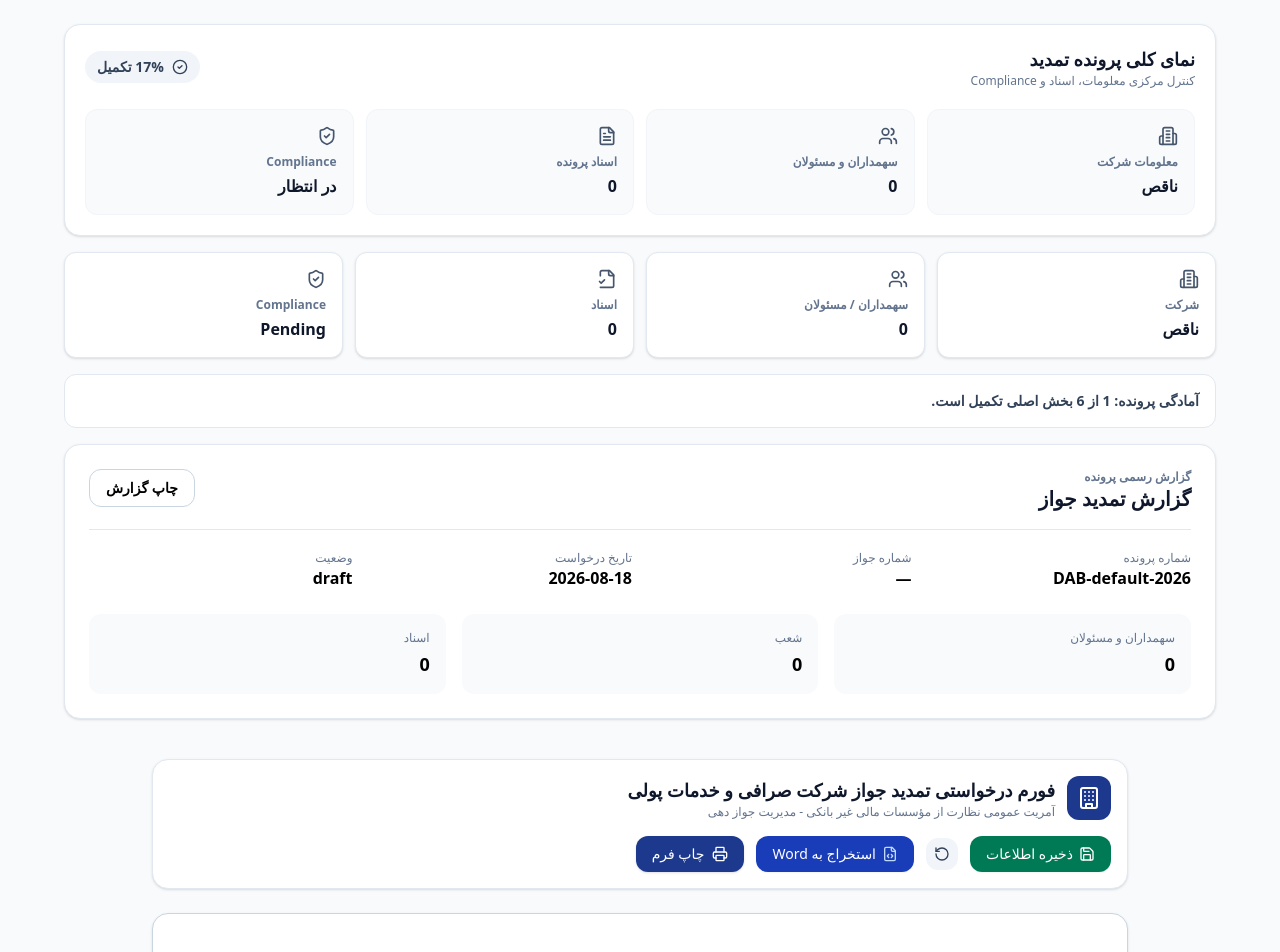
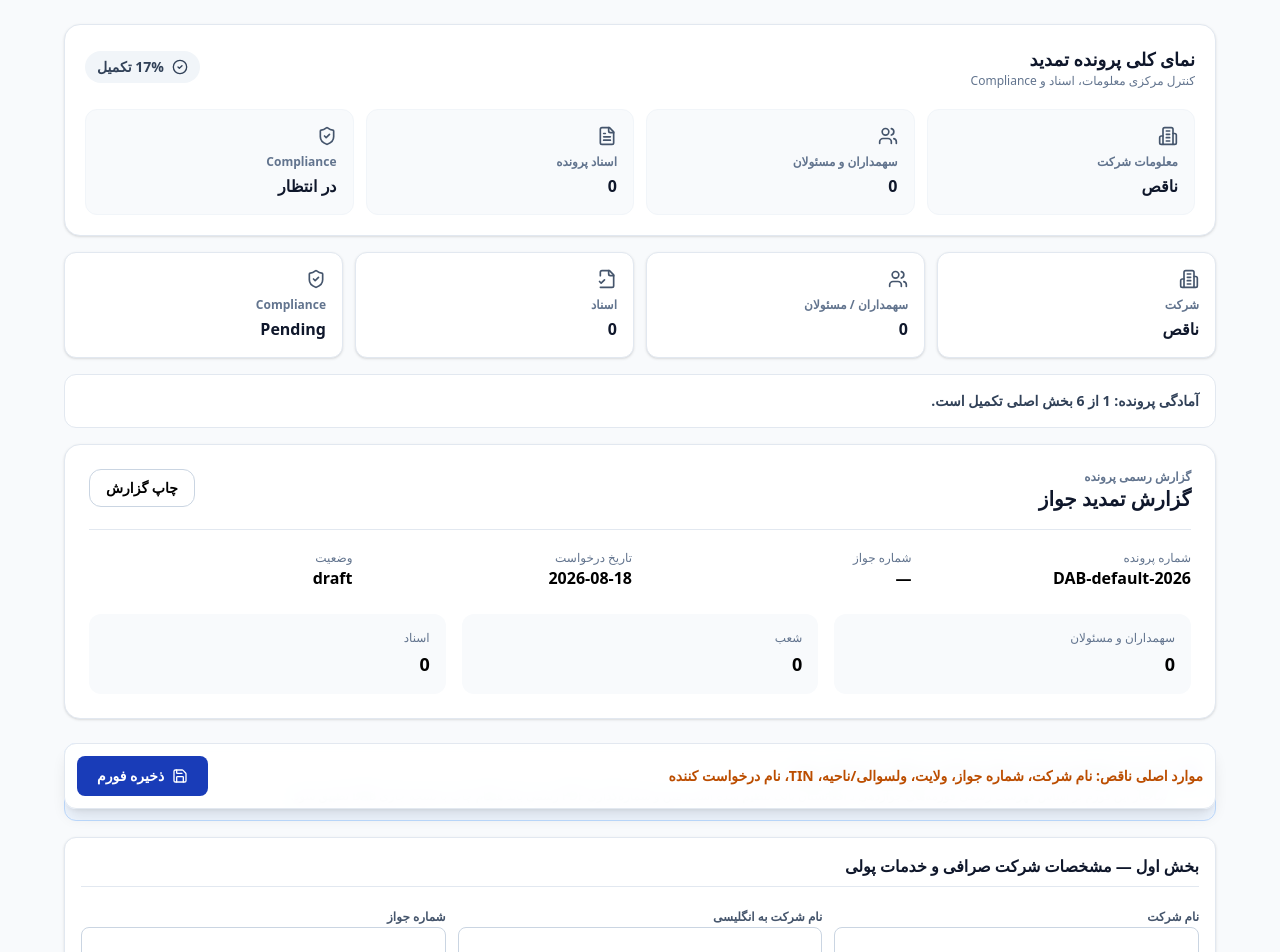
Before and after one commit to Norani375/Manochehr-norani, a Next.js app: page /dab-renewal in a window 1280 px wide. Shown: the top 952 px of the page. Built offline with nearby package versions, Linux system fonts and the light colour scheme; no server answers; the database is empty.

Commit message:
feat: use DAB-aligned company renewal form

```diff
--- a/app/dab-renewal/page.tsx
+++ b/app/dab-renewal/page.tsx
@@ -1,6 +1,6 @@
 'use client';
 
-import DabLicenseRenewalForm from '@/components/DabLicenseRenewalForm';
+import DabOfficialCompanyRenewalForm from '@/components/DabOfficialCompanyRenewalForm';
 import DabRenewalCompliancePanel from '@/components/DabRenewalCompliancePanel';
 import DabRenewalApplicationWorkflow from '@/components/DabRenewalApplicationWorkflow';
 import DabRenewalCommandCenter from '@/components/DabRenewalCommandCenter';
@@ -13,7 +13,7 @@ export default function DabRenewalPage() {
     <main className="min-h-screen bg-slate-50 p-4 sm:p-6">
       <div className="mx-auto max-w-6xl space-y-6">
         <DabRenewalCommandCenter companyId={activeCompanyId} />
-        <DabLicenseRenewalForm companyId={activeCompanyId} />
+        <DabOfficialCompanyRenewalForm companyId={activeCompanyId} />
         <DabRenewalCompliancePanel companyId={activeCompanyId} />
         <DabRenewalApplicationWorkflow companyId={activeCompanyId} />
       </div>
```
